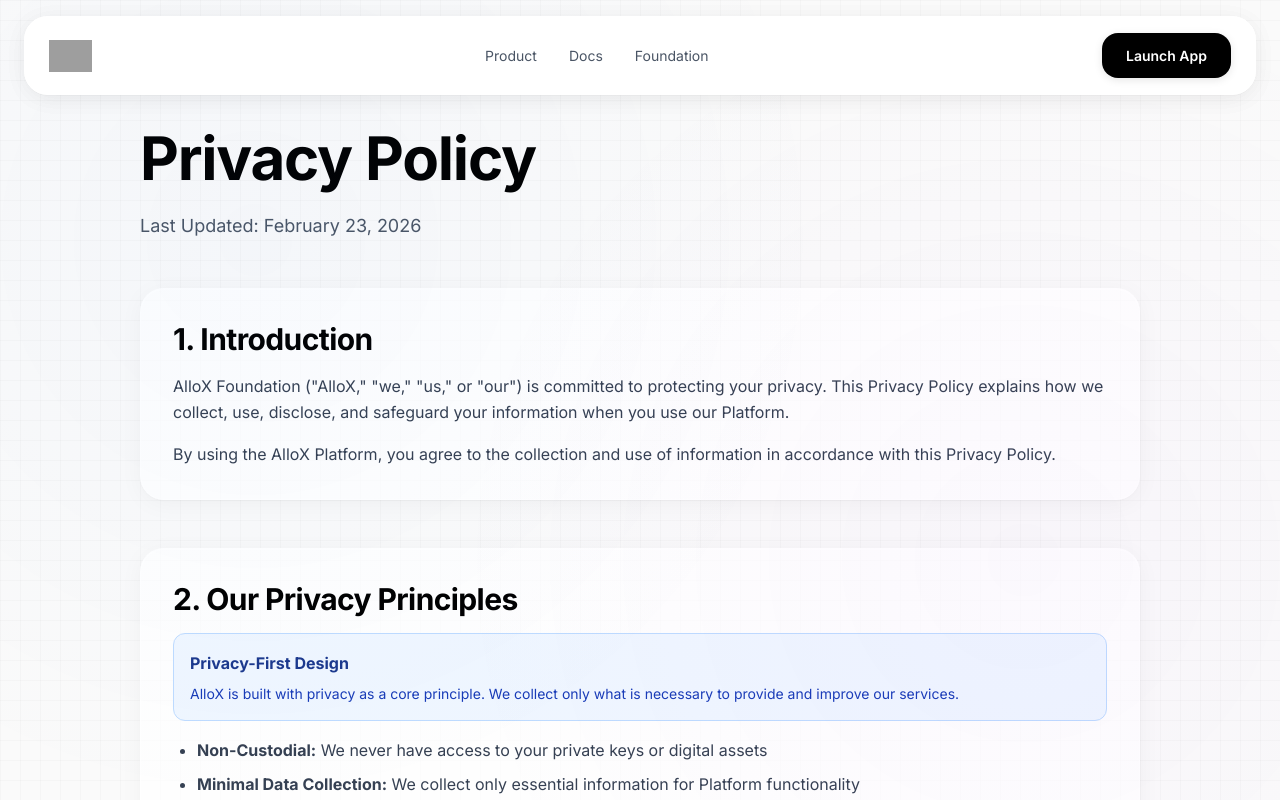
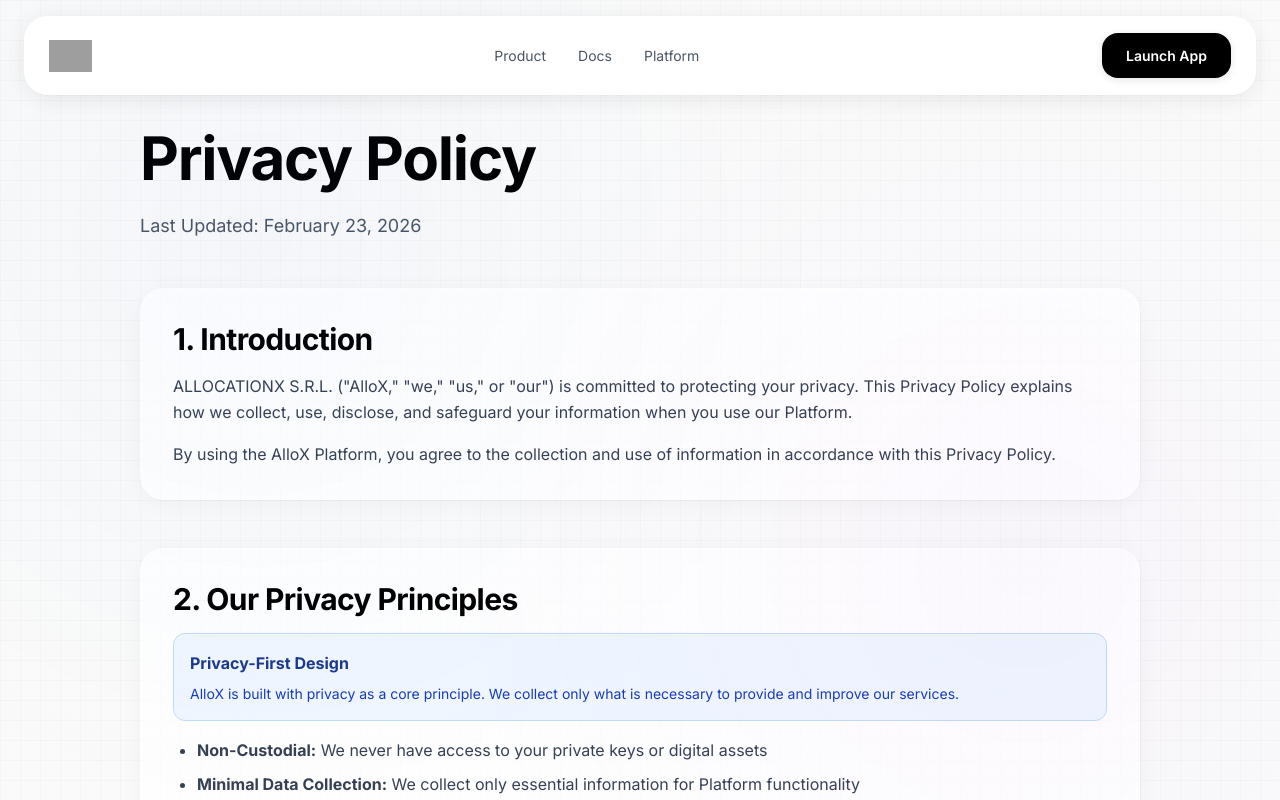
Before and after one commit to AlloX-ai/AlloX, a React (Vite) app: page /privacy in a window 1280 px wide. Shown: the top 800 px of the page. Built offline with nearby package versions, Linux system fonts and the light colour scheme; grey boxes are pictures that could not be loaded.

Commit message:
changed foundation text

```diff
--- a/src/App.jsx
+++ b/src/App.jsx
@@ -20,7 +20,7 @@
       <Route path="/" element={<LandingPage />} />
       <Route path="/product" element={<ProductPage />} />
       <Route path="/docs" element={<DocsPage />} />
-      <Route path="/foundation" element={<FoundationPage />} />
+      <Route path="/platform" element={<FoundationPage />} />
       <Route path="/blog" element={<BlogPage />} />
       {/* <Route path="/blog/:postId" element={<BlogPostPage />} />
      */}
--- a/src/components/Footer.tsx
+++ b/src/components/Footer.tsx
@@ -42,24 +42,24 @@
           </div>
 
           <div>
-            <h4 className="font-bold mb-4">Foundation</h4>
+            <h4 className="font-bold mb-4">Platform</h4>
             <ul className="space-y-2 text-sm text-gray-600">
               <li>
                 <NavLink
-                  to="/foundation"
+                  to="/platform"
                   className="hover:text-black transition-colors"
                 >
                   About
                 </NavLink>
               </li>
               <li>
-                <NavLink to="/foundation#litepaper" className="hover:text-black transition-colors">
+                <NavLink to="/platform#litepaper" className="hover:text-black transition-colors">
                   Litepaper
                 </NavLink>
               </li>
               <li>
                 <NavLink
-                  to="/foundation#brand"
+                  to="/platform#brand"
                   className="hover:text-black transition-colors"
                 >
                   Brand
@@ -90,7 +90,7 @@
               href="https://discord.com"
               target="_blank"
               rel="noopener noreferrer"
-              className="p-3 glass-card w-12 rounded-xl hover:bg-white/80 hover:shadow-md transition-all duration-200"
+              className="p-3 glass-card w-12 rounded-xl hover:bg-white+/80 hover:shadow-md transition-all duration-200"
               aria-label="Discord"
             >
               <FaDiscord size={20} className="text-gray-700" />
@@ -154,7 +154,7 @@
           {/* Social Icons */}
 
           <div className="flex flex-col md:flex-row justify-between items-center gap-4 text-sm text-gray-600">
-            <div>© 2026 AlloX Foundation. All rights reserved.</div>
+            <div>© 2026 AlloX Platform. All rights reserved.</div>
             <div className="flex gap-6">
               <Link
                 to="/privacy"
--- a/src/components/Navbar.tsx
+++ b/src/components/Navbar.tsx
@@ -9,7 +9,7 @@
   const navItems = [
     { label: 'Product', href: '/product' },
     { label: 'Docs', href: '/docs' },
-    { label: 'Foundation', href: '/foundation' },
+    { label: 'Platform', href: '/platform' },
     // { label: 'Blog', href: '/blog' },
   ];
 
--- a/src/components/TutorialModal.tsx
+++ b/src/components/TutorialModal.tsx
@@ -537,7 +537,7 @@
       <footer className="py-16 px-6 border-t border-gray-200/50">
         <div className="max-w-[1440px] mx-auto text-center">
           <p className="text-gray-600">
-            © 2024 AlloX Foundation. All rights reserved.
+            © 2024 AlloX Platform. All rights reserved.
           </p>
         </div>
       </footer>
--- a/src/pages/BlogPage.tsx
+++ b/src/pages/BlogPage.tsx
@@ -46,9 +46,9 @@
     },
     {
       id: 'foundation-launch',
-      category: 'Foundation',
-      title: 'Introducing the AlloX Foundation',
-      snippet: 'The AlloX Foundation is established to advance intent-driven DeFi through grants, research, and ecosystem support.',
+      category: 'Platform',
+      title: 'Introducing the AlloX Platform',
+      snippet: 'The AlloX Platform is established to advance intent-driven DeFi through grants, research, and ecosystem support.',
       date: 'December 20, 2023',
       banner: 'https://images.unsplash.com/photo-1556155092-490a1ba16284?w=600&h=300&fit=crop',
     },
--- a/src/pages/FoundationPage.tsx
+++ b/src/pages/FoundationPage.tsx
@@ -76,7 +76,7 @@
         <div className="max-w-[1200px] mx-auto text-center">
           <div className="inline-block mb-6 animate-fade-in">
             <div className="glass-card px-4 py-2 text-xs font-medium text-gray-600 uppercase tracking-wider">
-              AlloX Foundation
+              AlloX Platform
             </div>
           </div>
 
@@ -85,7 +85,7 @@
           </h1>
 
           <p className="text-xl text-gray-600 max-w-3xl mx-auto leading-relaxed animate-slide-up">
-            The AlloX Foundation builds AI-powered infrastructure that
+            The AlloX Platform builds AI-powered infrastructure that
             transforms market narratives into diversified, risk-managed
             portfolios.
           </p>
@@ -148,7 +148,7 @@
               broader thematic opportunities and proper risk management.
             </p>
             <p className="text-lg text-gray-600 leading-relaxed max-w-4xl mx-auto">
-              AlloX Foundation solves this by transforming market narratives
+              AlloX Platform solves this by transforming market narratives
               into investable baskets. Our AI handles token selection,
               allocation, and rebalancing, bringing institutional-grade
               portfolio management to everyone while maintaining complete
--- a/src/pages/LandingPage.tsx
+++ b/src/pages/LandingPage.tsx
@@ -458,7 +458,7 @@
           <div className="max-w-4xl mx-auto text-center">
             <div className="inline-block mb-6">
               <div className="glass-card px-4 py-2 text-xs font-medium text-gray-600 uppercase tracking-wider">
-                AlloX Foundation
+                AlloX Platform
               </div>
             </div>
 
--- a/src/pages/PrivacyPage.tsx
+++ b/src/pages/PrivacyPage.tsx
@@ -26,7 +26,7 @@
               <h2 className="text-3xl font-bold mb-4">1. Introduction</h2>
               <div className="space-y-4 text-gray-700 leading-relaxed">
                 <p>
-                  AlloX Foundation ("AlloX," "we," "us," or "our") is committed to protecting your privacy. This Privacy Policy explains how we collect, use, disclose, and safeguard your information when you use our Platform.
+                  ALLOCATIONX S.R.L. ("AlloX," "we," "us," or "our") is committed to protecting your privacy. This Privacy Policy explains how we collect, use, disclose, and safeguard your information when you use our Platform.
                 </p>
                 <p>
                   By using the AlloX Platform, you agree to the collection and use of information in accordance with this Privacy Policy.
@@ -439,7 +439,7 @@
                   If you have questions, concerns, or requests regarding this Privacy Policy or our data practices, please contact us:
                 </p>
                 <div className="bg-gray-50 border border-gray-200 rounded-xl p-4">
-                  <p className="font-medium mb-2">AlloX Foundation</p>
+                  <p className="font-medium mb-2">ALLOCATIONX S.R.L.</p>
                   <p className="text-sm">
                     <strong>General Contact:</strong> contact@allox.ai<br />
                     <strong>Website:</strong> allox.ai
--- a/src/pages/TermsPage.tsx
+++ b/src/pages/TermsPage.tsx
@@ -24,7 +24,7 @@
               <h2 className="text-3xl font-bold mb-4">1. Introduction</h2>
               <div className="space-y-4 text-gray-700 leading-relaxed">
                 <p>
-                  Welcome to AlloX. These Terms of Service ("Terms") govern your access to and use of the AlloX platform, including our website, applications, and services (collectively, the "Platform"). The Platform is operated by AlloX Foundation ("AlloX," "we," "us," or "our").
+                  Welcome to AlloX. These Terms of Service ("Terms") govern your access to and use of the AlloX platform, including our website, applications, and services (collectively, the "Platform"). The Platform is operated by ALLOCATIONX S.R.L. ("AlloX," "we," "us," or "our").
                 </p>
                 <p>
                   By accessing or using the Platform, you agree to be bound by these Terms. If you do not agree to these Terms, you may not access or use the Platform.
@@ -183,7 +183,7 @@
               <h2 className="text-3xl font-bold mb-4">9. Intellectual Property</h2>
               <div className="space-y-4 text-gray-700 leading-relaxed">
                 <p>
-                  The Platform, including all content, features, functionality, AI algorithms, and design, is owned by AlloX Foundation and protected by intellectual property laws.
+                  The Platform, including all content, features, functionality, AI algorithms, and design, is owned by ALLOCATIONX S.R.L. and protected by intellectual property laws.
                 </p>
                 <p>
                   You may not copy, modify, distribute, sell, or lease any part of the Platform without our explicit written permission.
@@ -297,7 +297,7 @@
               <h2 className="text-3xl font-bold mb-4">16. Governing Law</h2>
               <div className="space-y-4 text-gray-700 leading-relaxed">
                 <p>
-                  These Terms shall be governed by and construed in accordance with the laws of the jurisdiction where AlloX Foundation is organized, without regard to conflict of law principles.
+                  These Terms shall be governed by and construed in accordance with the laws of the jurisdiction where ALLOCATIONX S.R.L. is organized, without regard to conflict of law principles.
                 </p>
               </div>
             </section>
```
